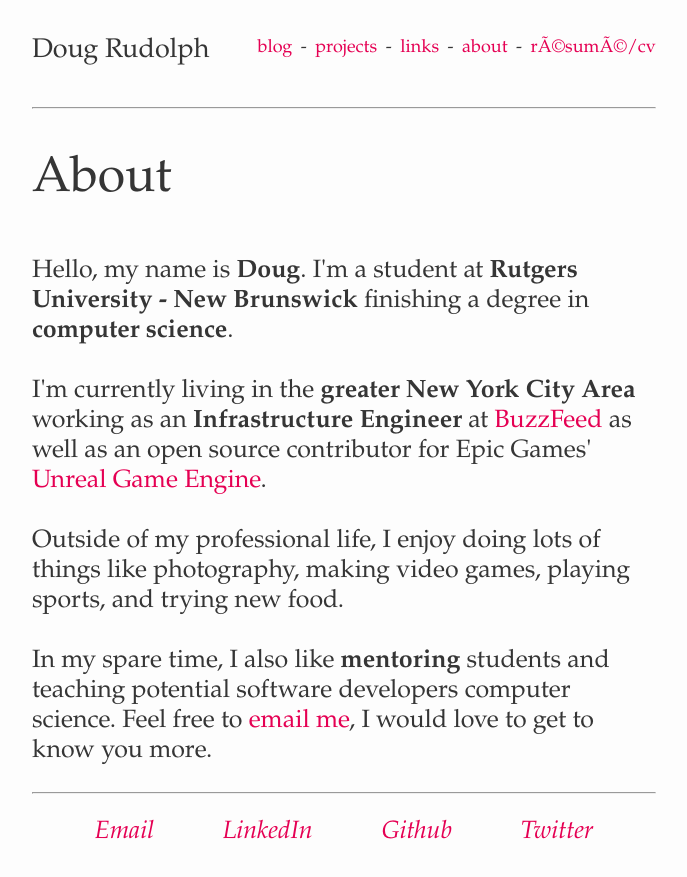
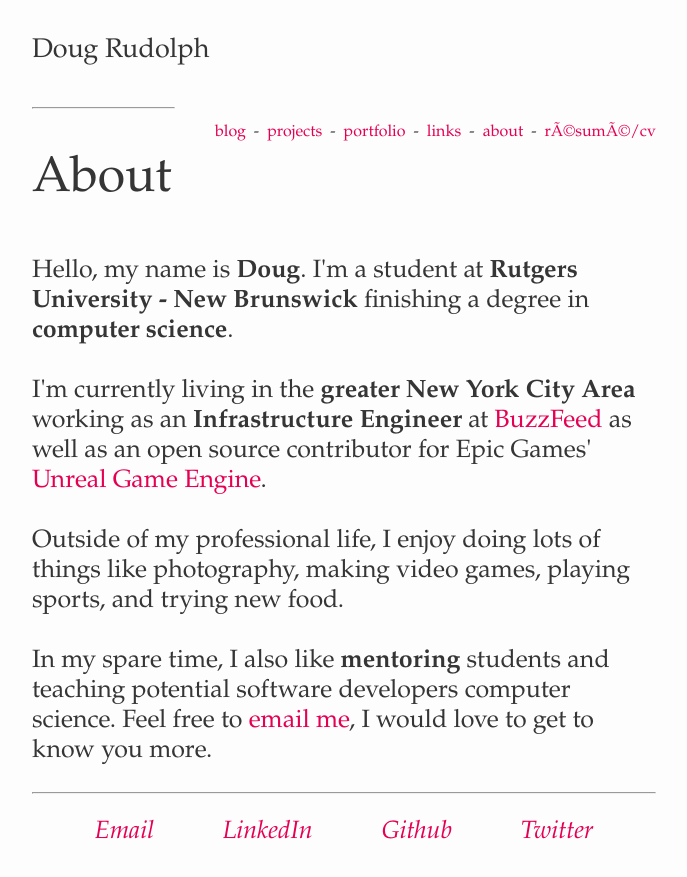
Before and after one commit to 11/dougrudolph, a plain HTML site: page about.html in a window 1280 px wide. Shown: the whole page, without its empty margins (296-983 px from the left). Drawn offline with Linux system fonts and the light colour scheme.

Commit message:
added portfolio to main site

```diff
--- a/about.html
+++ b/about.html
@@ -25,6 +25,7 @@
                 <ul>
                     <li><a href="./blog-menu.html"> blog </a><span class="nav-pad">-</span></li>
                     <li><a href="./projects.html"> projects </a><span class="nav-pad">-</span></li>
+                    <li><a href="http://douglas.codes"> portfolio </a><span class="nav-pad">-</span></li>
                     <li><a href="./links.html"> links </a><span class="nav-pad">-</span></li>
                     <li><a href="./about.html"> about </a><span class="nav-pad">-</span></li>
                     <li><a href="./resume.pdf" target="_tab"> résumé/cv </a></li>
--- a/theme.css
+++ b/theme.css
@@ -32,7 +32,7 @@ a{
 }
 
 nav{
-    font: normal 18px Palatino, "Palatino Linotype", serif;
+    font: normal 16px Palatino, "Palatino Linotype", serif;
     float: right;
     display: inline;
     line-height: 45px;
```
Also changed, not shown: blog-menu.html (+1 -0 lines), index.html (+1 -0 lines), links.html (+1 -0 lines), projects.html (+1 -0 lines).
